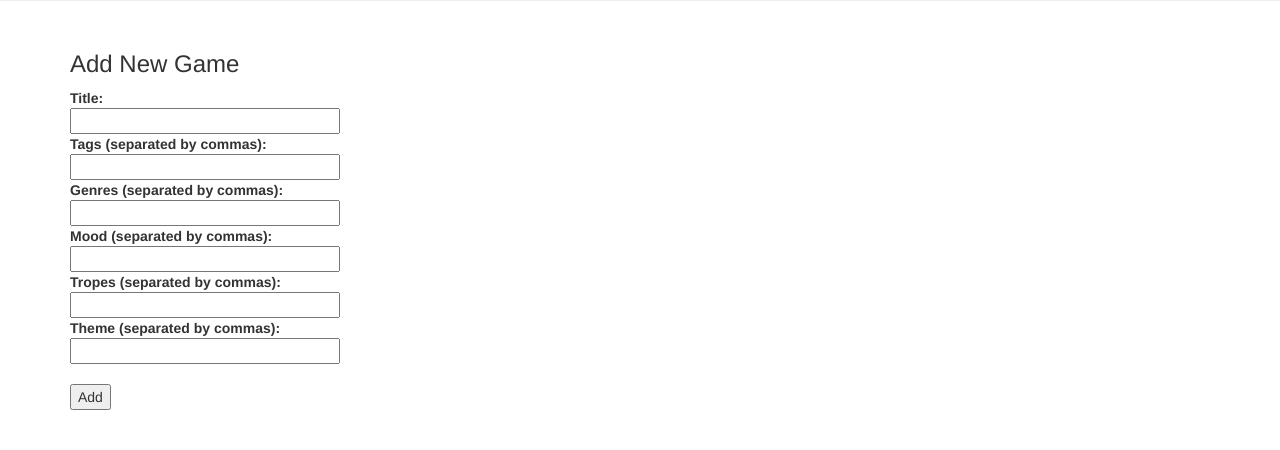
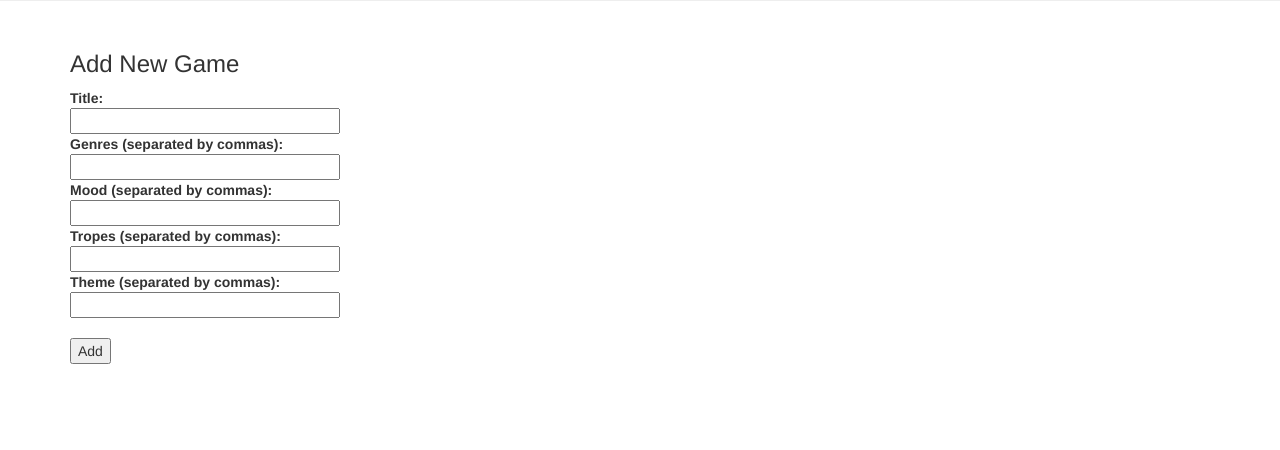
Before and after one commit to wotashu/game-graph, a Flask app: template gamegraph/templates/index.html in a window 1280 px wide. Shown: the part 350-800 px from the top of the page. Run offline with Flask 2, Linux system fonts and the light colour scheme; the template is opened without the code that fills it, so the values that code supplies are empty; some libraries are stand-ins or nearby versions.

Commit message:
remove  tag field

```diff
--- a/gamegraph/templates/index.html
+++ b/gamegraph/templates/index.html
@@ -14,8 +14,6 @@
             <dl>
                 <dt>Title:</dt>
                 <dd><input type=text size=30 name=title></dd>
-                <dt>Tags (separated by commas):</dt>
-                <dd><input type=text size=30 name=tags></dd>
                 <dt>Genres (separated by commas):</dt>
                 <dd><input type=text size=30 name=genre></dd>
                 <dt>Mood (separated by commas):</dt>
```
